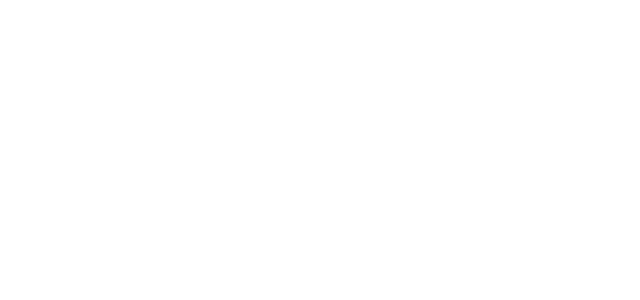
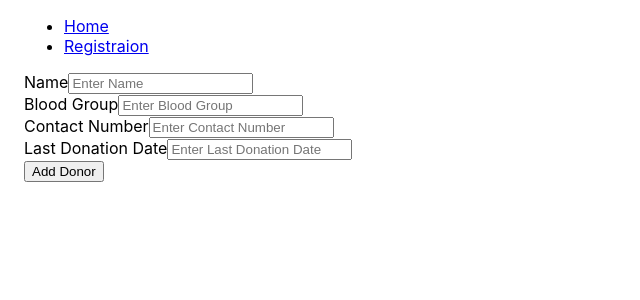
Before and after one commit to abidkhan484/blood-donation-react, a React (Create React App) app: page /registration in a window 1280 px wide. Before the commit this address had no page. Shown: the top 300 px of the page, without its empty margins (0-640 px from the left). Built offline with nearby package versions, Linux system fonts and the light colour scheme.

Commit message:
adding navlink

```diff
--- a/src/App.js
+++ b/src/App.js
@@ -1,8 +1,9 @@
 // import logo from './logo.svg';
 import { BrowserRouter as Router, Routes, Route } from "react-router-dom";
 import "./App.css";
-import Donors from "./components/DonorComponents/Donors";
-import AddDonor from "./components/DonorComponents/AddDonor";
+import Donors from "./components/donorComponents/Donors";
+import Registraion from "./components/donorComponents/Registraion";
+import Header from "./components/layouts/Headers";
 import { Container } from "@material-ui/core";
 
 
@@ -10,9 +11,10 @@
   return (
     <Container>
     <Router>
+      <Header/>
       <Routes>
         <Route path="/" element={<Donors/>} />
-        <Route path="/new-donor" element={<AddDonor/>} />
+        <Route path="/registration" element={<Registraion/>} />
       </Routes>
     </Router>
     </Container>
--- a/src/components/DonorComponents/AddDonor.js
+++ b/src/components/donorComponents/Registraion.js
@@ -1,5 +1,5 @@
 
-export default function AddDonor() {
+export default function Registraion() {
   return (
     <form>
       <div>
--- /dev/null
+++ b/src/components/layouts/Headers.js
@@ -0,0 +1,14 @@
+import { NavLink } from "react-router-dom";
+
+const Header = () => {
+  return (
+    <nav>
+      <ul>
+        <li><NavLink to="/" exact>Home</NavLink></li>
+        <li><NavLink to="/registration" exact>Registraion</NavLink></li>
+      </ul>
+    </nav>
+  );
+};
+
+export default Header;
```
Also changed, not shown: src/components/donorComponents/Donor.js (renamed from src/components/DonorComponents/Donor.js), src/components/donorComponents/DonorList.js (renamed from src/components/DonorComponents/DonorList.js), src/components/donorComponents/Donors.js (renamed from src/components/DonorComponents/Donors.js), src/components/layouts/Footer.js (added), src/config/Config.js (added), src/utils/SendNotification.js (added).
